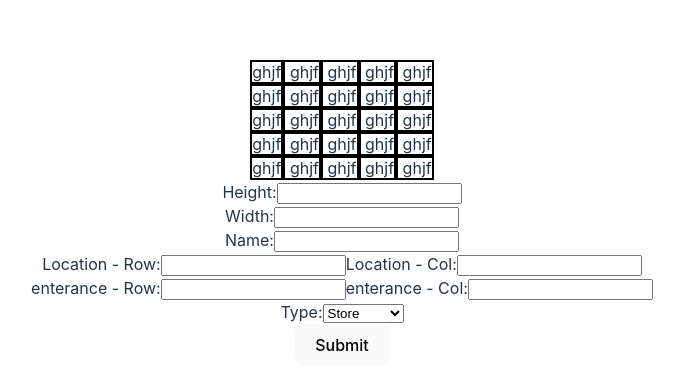
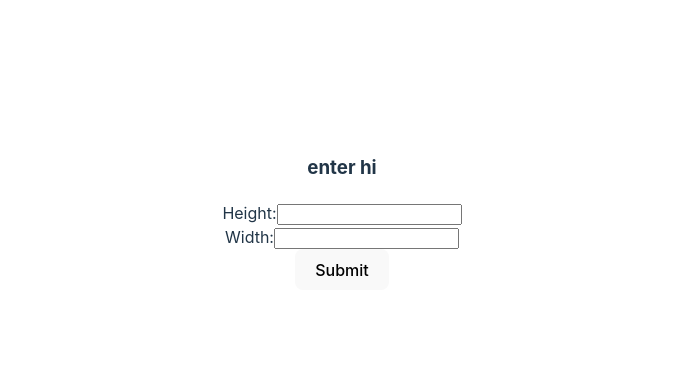
Before and after one commit to EstherFrauvirt/Mall-Navigate-client, a React (Vite) app in the folder navigation-client/: page /campSize in a window 1280 px wide. Shown: the part 187-576 px from the top of the page, without its empty margins (298-982 px from the left). Built offline with nearby package versions, Linux system fonts and the light colour scheme.

Commit message:
change25.12

```diff
--- a/navigation-client/src/App.jsx
+++ b/navigation-client/src/App.jsx
@@ -1,14 +1,18 @@
 import { useState } from 'react'
-import reactLogo from './assets/react.svg'
-import viteLogo from '/vite.svg'
 import './App.css'
 import Matrix from './components/matrix'
 import BuildMatrix from './components/buildMatrix'
+import { BrowserRouter, Link } from 'react-router-dom'
+import AppRoutes from './components/routers/appRouters'
+import Home from './components/home'
 
 function App() {
   return (
     <>
-   <BuildMatrix width={5} height={5}/>
+    <BrowserRouter>
+ {/* <Home></Home> */}
+ <AppRoutes/>
+ </BrowserRouter>
     </>
   )
 }
--- a/navigation-client/src/components/buildMatrix/index.jsx
+++ b/navigation-client/src/components/buildMatrix/index.jsx
@@ -1,12 +1,23 @@
 import React, { useState, useEffect } from 'react'
 import Matrix from '../matrix'
 import Details from '../details'
+import { useLocation } from 'react-router-dom';
+import { useStepContext } from '@mui/material';
 
-export default function BuildMatrix({ width, height }) {
+export default function BuildMatrix() {
+    const location = useLocation();
+    const searchParams = new URLSearchParams(location.search);
+
+    // Get the height and width from the query parameters
+    let height = parseInt(searchParams.get('height'));
+    let width = parseInt(searchParams.get('width'));
+    console.log("build", height, width);
     const [mat, setMat] = useState([[]]);
     let tmp = [];
-
-    // {
+    let module = 1;
+const [elementRow, setElementRow] = useState(0)
+const [elementCol, setElementCol] = useState(0)
+    // {FORMDATA
     //     height: '',
     //     width: '',
     //     name: '',
@@ -17,29 +28,43 @@ export default function BuildMatrix({ width, height }) {
 
     const addElementToMatrix = (formData) => {
         const tmp = mat;
-        console.log("tmp",tmp);
-        console.log("formData",formData);
+        console.log("tmp", tmp);
+        console.log("formData", formData);
         //מאתחלים לפי הנתונים היבשים TEMP
-        let i = formData.location.row
-        let j = formData.location.col
+        let i = parseInt(formData.location.row)
+        let j = parseInt(formData.location.col)
+        // i=i/module
+        // j=j/module
+        // console.log("module", module);
+        console.log("i+j%", i, j);
+        console.log("build%", height, width);
+
         // Check if the starting point is within the matrix bounds
-        if (i < 0 || i >= height || j < 0 || j >= width) {
+        if (i < 0 || i >= height || j < 0 || j > width) {
+            console.log("ifi+j%", i, j);
+            console.log("ifbuild%", height, width);
             console.error('Starting point is outside the matrix bounds.');
             return;
         }
-
+        const h = parseInt(i) + parseInt(formData.height);
+        const w = parseInt(j) + parseInt(formData.width);
         // Iterate through the rectangle and mark each square with 1
-        for (let row = i; row < Math.min(i + formData.height, height); row++) {
-            for (let col = j; col < Math.min(j + formData.width, width); col++) {
-                if (row == formData.enterance.row && col == formData.enterance.col){
-                    tmp[row][col] = 0;
+        for (let row = i; row < h; row++) {
+            for (let col = j; col < w; col++) {
+                if(tmp[row][col]==-1){
+                if (row == formData.enterance.row && col == formData.enterance.col) {
+                    tmp[row][col] = "0";
                     //keep the data of enterance point
                 }
-                  else{
-                     tmp[row][col] = 1;
-                  }
+                else {
+                    tmp[row][col] = 1;
+                }
 
+            }else{
+                console.error("the area is occupied please choose again");
+                return
             }
+        }
         }
         console.log(tmp);
         setMat([...tmp])
@@ -47,10 +72,21 @@ export default function BuildMatrix({ width, height }) {
     }
 
     useEffect(() => {
+        // if (height > 100 || width > 100) {
+        //     height = height / 20;
+        //     width = width / 20
+        //     module = 20
+        // } else if (height > 30 || width > 30) {
+        //     height = height / 10;
+        //     width = width / 10
+        //     module = 10
+        // }
+        // console.log("build%", height, width);
+
         for (let index = 0; index < height; index++) {
             const tmp2 = []
             for (let j = 0; j < width; j++) {
-                tmp2.push(" ghjf")
+                tmp2.push(-1)
             }
             tmp.push(tmp2)
         }
@@ -58,11 +94,11 @@ export default function BuildMatrix({ width, height }) {
     }, [])
 
 
-    console.log({mat});
+    console.log({ mat });
     return (
         <>
-            <Matrix matrix={mat} />
-            <Details addElementToMatrix={addElementToMatrix} />
+            <Matrix matrix={mat} setElementRow={setElementRow} setElementCol={setElementCol}/>
+            <Details addElementToMatrix={addElementToMatrix} elementRow={elementRow} elementCol={elementCol} />
         </>
     )
 }
--- /dev/null
+++ b/navigation-client/src/components/details/campSize.jsx
@@ -0,0 +1,40 @@
+import React, { useState } from 'react'
+import { Link } from 'react-router-dom';
+
+export default function CampSize() {
+    const [height, setHeight] = useState('');
+    const [width, setWidth] = useState('');
+
+    const handleSubmit = (e) => {
+      e.preventDefault();
+      // You can use height and width values as needed (e.g., send them to the server, perform calculations, etc.)
+      console.log('Height:', height, 'Width:', width);
+    };
+
+  return (
+    <div>
+        <h3>enter hi</h3>
+        <form onSubmit={handleSubmit}>
+      <label>
+        Height:
+        <input
+          type="number"
+          value={height}
+          onChange={(e) => setHeight(e.target.value)}
+        />
+      </label>
+      <br />
+      <label>
+        Width:
+        <input
+          type="number"
+          value={width}
+          onChange={(e) => setWidth(e.target.value)}
+        />
+      </label>
+      <br />
+     <Link to={`/buildMatrix?height=${height}&width=${width}`}> <button >Submit</button></Link>
+    </form>
+    </div>
+  );
+}
--- a/navigation-client/src/components/details/index.jsx
+++ b/navigation-client/src/components/details/index.jsx
@@ -1,11 +1,11 @@
 import React, { useState } from 'react'
 
-export default function Deteils({ addElementToMatrix }) {
+export default function Deteils({ addElementToMatrix,elementRow,elementCol }) {
     const [formData, setFormData] = useState({
         height: '',
         width: '',
         name: '',
-        location: { row: '', col: '' },
+        location: { row: elementRow, col: elementCol },
         enterance: { row: '', col: '' },
         type: 'store', // Default type
     });
@@ -74,7 +74,7 @@ export default function Deteils({ addElementToMatrix }) {
                 </label>
                 <br />
 
-                <label>
+                {/* <label>
                     Location - Row:
                     <input
                         type="number"
@@ -92,7 +92,7 @@ export default function Deteils({ addElementToMatrix }) {
                         onChange={handleChangeEL}
                     />
                 </label>
-                <br />
+                <br /> */}
 
                 <label>
                     enterance - Row:
--- /dev/null
+++ b/navigation-client/src/components/home.jsx
@@ -0,0 +1,11 @@
+import React from 'react'
+import AppRoutes from './routers/appRouters'
+import { Link } from 'react-router-dom'
+
+export default function Home() {
+  return (
+    <div>
+        <Link to={"/campSize"}><button>create</button></Link>
+    </div>
+  )
+}
--- a/navigation-client/src/components/matrix/Cube.jsx
+++ b/navigation-client/src/components/matrix/Cube.jsx
@@ -1,7 +1,10 @@
+import { Paper } from '@mui/material'
 import React from 'react'
 
 export default function Cube({title}) {
   return (
-    <span style={{border:'solid', borderWidth:'2px',borderColor:'black',width:20,height:20,}}>{title|| "  "}</span>
+    <Paper elevation={0}  variant="outlined" square style={{height:"40px",width:"40px"}}>{title}</Paper>
+
+    // <span style={{border:'solid', borderWidth:'2px',borderColor:'black',width:20,height:20,}}>{title|| "  "}</span>
   )
 }
--- a/navigation-client/src/components/matrix/index.jsx
+++ b/navigation-client/src/components/matrix/index.jsx
@@ -1,8 +1,9 @@
 import React, { useEffect, useState } from 'react'
 import Deteils from '../details';
 import Cube from './Cube';
+import { Stack } from '@mui/material';
 
-export default function Matrix({matrix , width, height }) {
+export default function Matrix({matrix , width, height ,setElementCol,setElementRow }) {
 
    //const [mat,setMat]=useState(mar)
 
@@ -16,7 +17,7 @@ export default function Matrix({matrix , width, height }) {
         return matrix.map((row, indexR) => {
             return <div>
                 {row.map((col, indexC) => {
-                    console.log("printMat",`${indexR},${indexC}  ===>  ${matrix[indexR][indexC]}`);
+                    // console.log("printMat",`${indexR},${indexC}  ===>  ${matrix[indexR][indexC]}`);
                     return <Cube key={`${indexR},${indexC}`} title={matrix[indexR][indexC]} />
                 })}
             </div>
@@ -26,12 +27,12 @@ export default function Matrix({matrix , width, height }) {
         <>
             {/* {printMat()} */}
             { matrix.map((row, indexR) => {
-            return <div>
+            return <Stack direction="row" >
                 {row.map((col, indexC) => {
-                    console.log(`${indexR},${indexC}  ===>  ${matrix[indexR][indexC]}`);
-                    return <Cube key={`${indexR},${indexC}`} title={matrix[indexR][indexC]} />
+                    // console.log(`${indexR},${indexC}  ===>  ${matrix[indexR][indexC]}`);
+                    return<div onClick={()=>{setElementCol(indexC);setElementRow(indexR)}}> <Cube key={`${indexR},${indexC}`} title={matrix[indexR][indexC]} row={indexR} col={indexC} /></div>
                 })}
-            </div>
+            </Stack>
         })}
         </>
     )
--- /dev/null
+++ b/navigation-client/src/components/routers/appRouters.jsx
@@ -0,0 +1,20 @@
+import React from 'react'
+import { Route, Router, Routes } from 'react-router-dom'
+import BuildMatrix from '../buildMatrix'
+import App from '../../App'
+import Home from '../home'
+import CampSize from '../details/campSize'
+
+export default function AppRoutes() {
+    return (
+        <div>
+            <Routes>
+                <Route path='/' element={<Home/>}/>
+                <Route path='/buildMatrix' element={<BuildMatrix />} />
+                 <Route path='/campSize' element={<CampSize  />} />
+               {/* <Route path='/cvList' element={<CvList />} /> */}
+                {/* <Route path='/cvList/:id' element={<Resume />} /> */}
+            </Routes>
+        </div>
+    )
+}
```
Also changed, not shown: navigation-client/package.json (+9 -1 lines), navigation-client/src/components/style.css (added), 1 other file (tests, documents, lock files or other folders).
